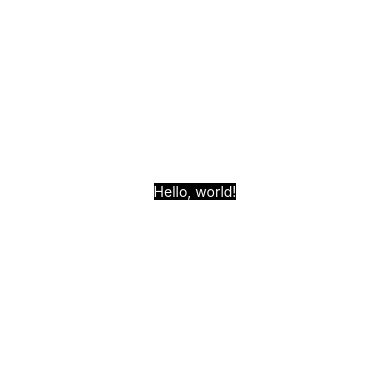
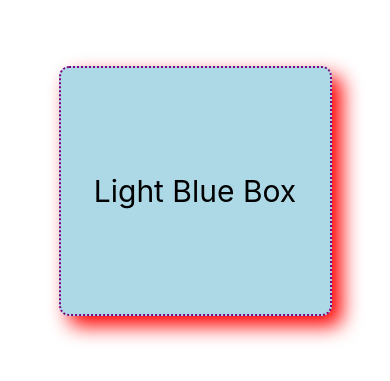
Before and after one commit to m-qasim-ali/react-native-learning, a React Native app: screen / in a window 390 px wide. Shown: the part 231-612 px from the top of the page. Built offline with nearby package versions, Linux system fonts and the light colour scheme.

Commit message:
DimensionAPI

```diff
--- a/App.js
+++ b/App.js
@@ -1,28 +1,41 @@
 import { StatusBar } from "expo-status-bar";
-import { useState } from "react";
-import {
-  ActivityIndicator,
-  Alert,
-  Button,
-  Image,
-  ImageBackground,
-  Modal,
-  Pressable,
-  ScrollView,
-  StyleSheet,
-  Text,
-  View,
-} from "react-native";
+import { useEffect, useState } from "react";
+import { Dimensions, StyleSheet, Text, View } from "react-native";
 import Greet from "./components/Greet";
 const uniImage = require("./assets/uni.jpg");
 
 // there is no css inheritance in react native as in web, but inheritance from same type of components is possible as from text to text child component
 
 export default function App() {
+  const [window, setWindow] = useState(Dimensions.get("window"));
+
+  useEffect(() => {
+    const subscription = Dimensions.addEventListener("change", () => {
+      setWindow(Dimensions.get("window"));
+    });
+
+    return () => subscription.remove();
+  });
+
+  const width = window.width;
+  const height = window.height;
+  console.log("width: ", width, "height: ", height);
+
   return (
     <View style={styles.container}>
-      <View style={styles.darkBg}>
-        <Text style={styles.textWhite}>Hello, world!</Text>
+      <View
+        style={[
+          styles.box,
+          styles.lightBlueBg,
+          styles.boxShadow,
+          styles.androidElevation,
+          {
+            width: width > 360 ? "70%" : "90%",
+            height: width > 360 ? 250 : 300,
+          },
+        ]}
+      >
+        <Text style={{ fontSize: width > 360 ? 30 : 24 }}>Light Blue Box</Text>
       </View>
       <StatusBar backgroundColor="red" />
     </View>
@@ -42,14 +55,14 @@ const styles = StyleSheet.create({
     color: "white",
   },
   box: {
-    width: 250,
-    height: 250,
     padding: 20,
     borderRadius: 10,
     marginVertical: 10,
     borderWidth: 2,
     borderColor: "purple",
     borderStyle: "dotted",
+    justifyContent: "center",
+    alignItems: "center",
   },
   lightBlueBg: {
     backgroundColor: "lightblue",
```
